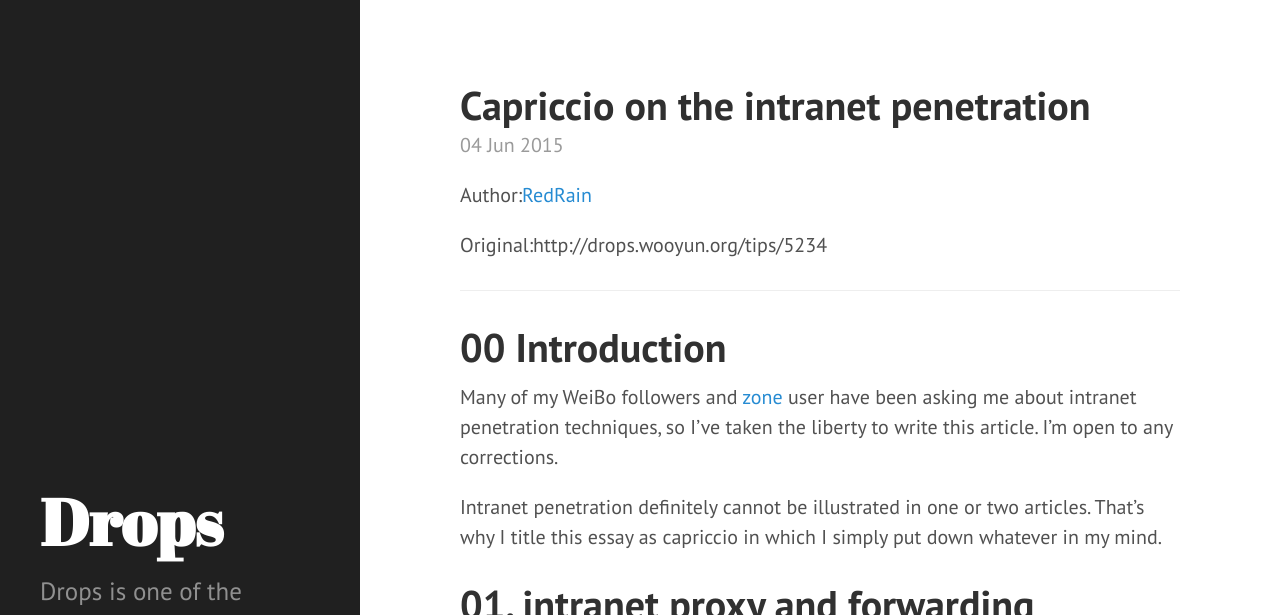
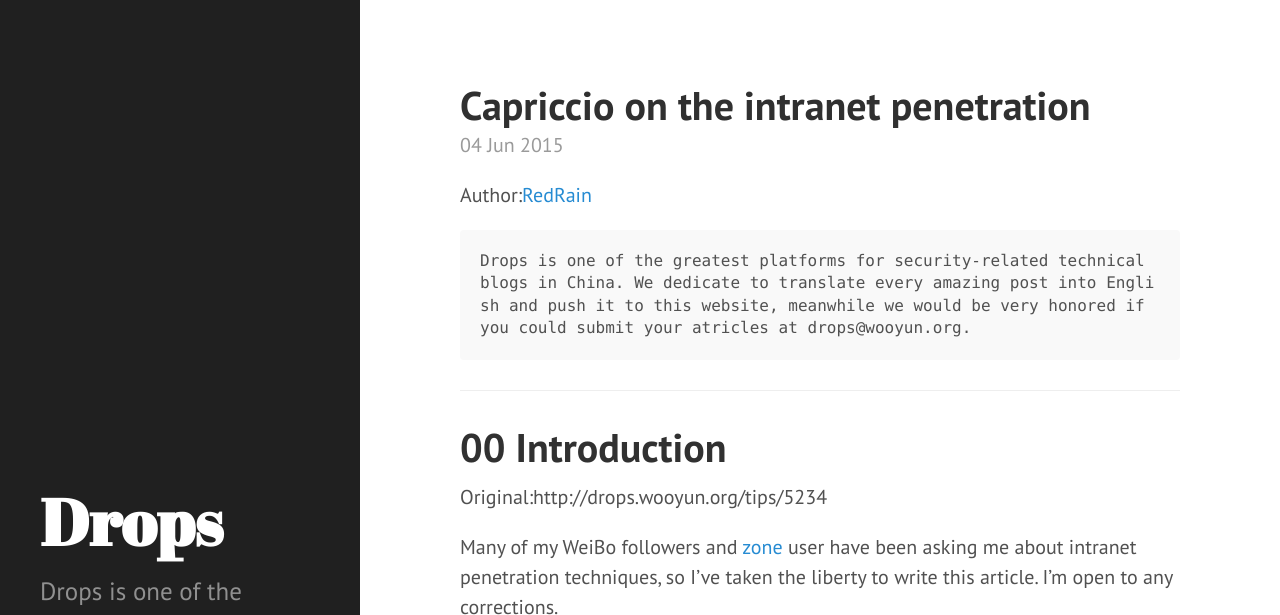
Before and after one commit to woolabs/woolabs.github.io, a Jekyll site: the page built from _posts/2015-06-04-capriccio-on-the-intranet-penetration.markdown, in a window 1280 px wide and 900 px high, cut to the strip 0-615 px from the top of the window. Built offline with Jekyll 4.4.1, drawn with Linux system fonts in a browser that asks for light colours.

Commit message:
Post update: Capriccio on the intranet penetration

```diff
--- a/_posts/2015-06-04-capriccio-on-the-intranet-penetration.markdown
+++ b/_posts/2015-06-04-capriccio-on-the-intranet-penetration.markdown
@@ -5,11 +5,15 @@ layout: post
 ---
 Author:[RedRain](http://drops.wooyun.org/author/redrain%E6%9C%89%E8%8A%82%E6%93%8D)
 
-Original:http://drops.wooyun.org/tips/5234
+    Drops is one of the greatest platforms for security-related technical blogs in China. We dedicate to translate every amazing post into English and push it to this website, meanwhile we would be very honored if you could submit your atricles at drops@wooyun.org.
+
+
 
 ----------
 
 # 00 Introduction
+
+Original:http://drops.wooyun.org/tips/5234
 
 Many of my WeiBo followers and [zone](http://zone.wooyun.org/) user have been asking me about intranet penetration techniques, so I've taken the liberty to write this article. I'm open to any corrections.
 
```
